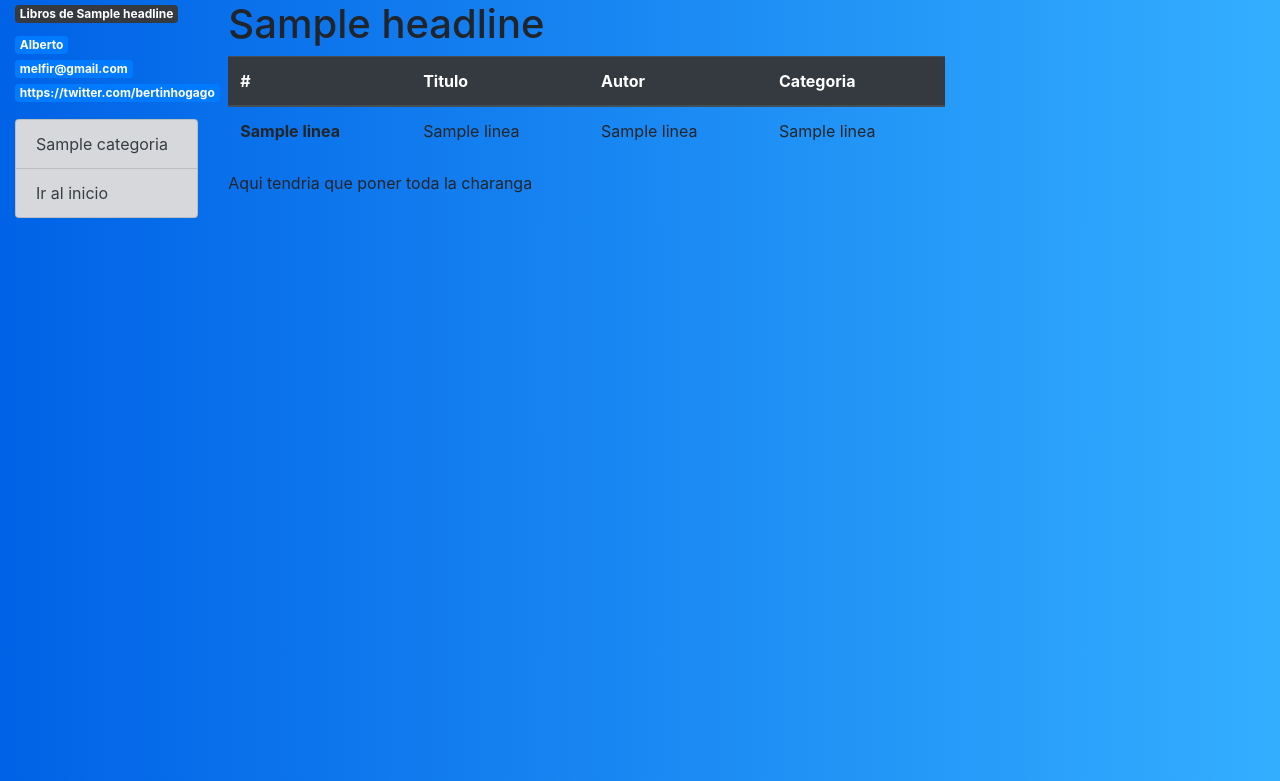
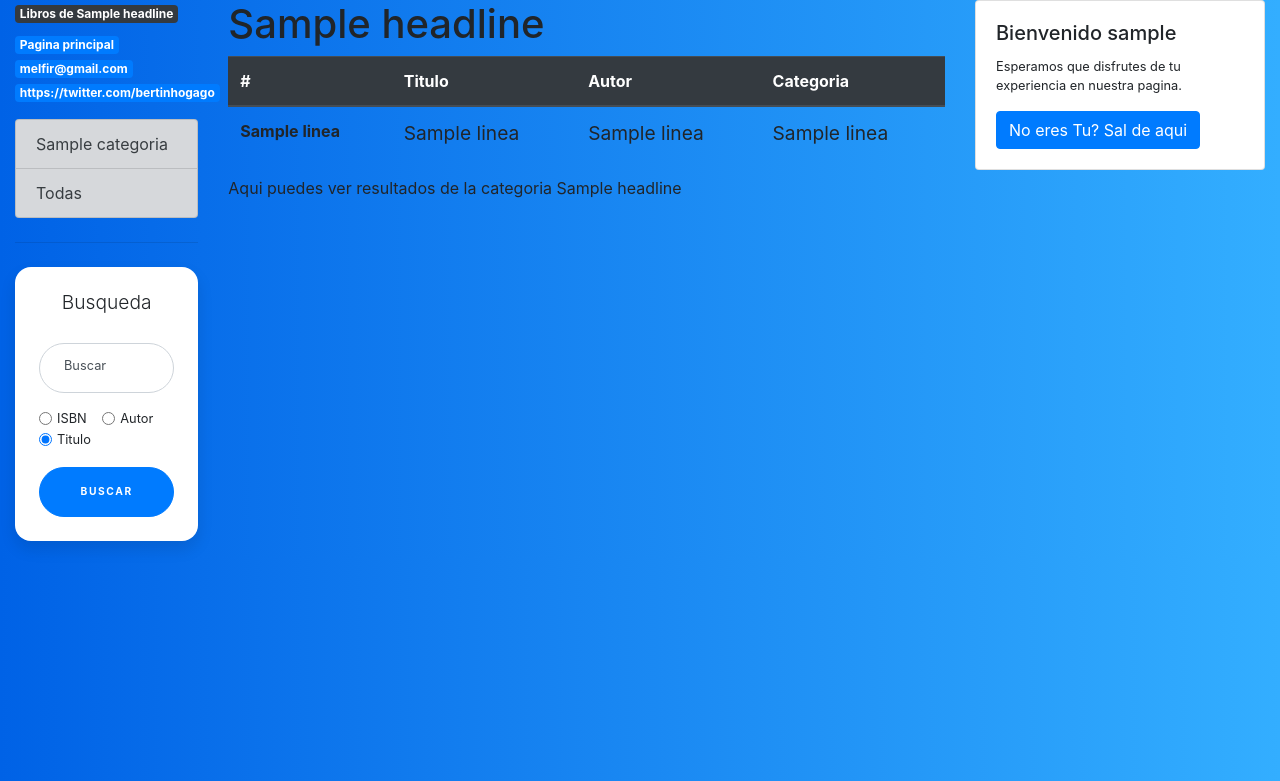
Before and after one commit to AlbertoBoschVigo/project1, a Flask app: template templates/contenido.html in a window 1280 px wide. Shown: the top 781 px of the page. Run offline with Flask 2, Linux system fonts and the light colour scheme; the template is opened without the code that fills it: most values are stand-ins (such as "Sample title", 1, 10 or a date in 2020); parts of the project's set-up code (start-up, migrations or seed data) failed here and were passed over; some libraries are stand-ins or nearby versions.

Commit message:
mejorada busqueda

```diff
--- a/application.py
+++ b/application.py
@@ -35,13 +35,20 @@ for i in resultado:
 API_KEY = 'tNQIRdLGEby2aHaiZXtgQ'
 #res = requests.get("https://www.goodreads.com/book/review_counts.json", params={"key": API_KEY, "isbns": "9781632168146"})
 #print(res.json())
-paginaActual = ''
 
-def generarTabla(modo = 'index', filas = 12):
+
+def generarTabla(modo = 'index', filas = 12, buscar = False , columna = 'title'):
     if modo == 'index':
-        query = f"select *  from libros limit { filas };"
+        if buscar:
+            query = f"select *  from libros where { columna } LIKE '%{ buscar }%' limit { filas };"
+        else:
+            query = f"select *  from libros limit { filas };"
     else:
-        query = f"select * from libros where categoria like '{ modo }' limit { filas };"
+        if buscar:
+            query = f"select *  from libros where categoria like '{ modo }' and { columna } LIKE '%{ buscar }%' limit { filas };"
+        else:
+            query = f"select * from libros where categoria like '{ modo }' limit { filas };"
+
     #print(query)
     resultado = conexion.consulta(query)
     #print(resultado)
@@ -53,36 +60,48 @@ def comprobarUsuario():
     resultado = conexion.consulta(query)
     if resultado and session['user_id'] == resultado[0][1] and session['user_pass'] == resultado[0][2]:
         session['logueado'] = True
+    else:
+        session['logueado'] = False
+        session['user_id'] = False
+
+def gestionSesion(pagina):
+    if session.get('logueado') is None:
+        session['logueado'] = False
+        session['user_id'] = False
+    session['paginaActual']= pagina
+    if pagina == 'index':
+        session.pop('categoria', None)
+
 
 @app.route("/", methods = ['GET', 'POST'])
 def index():
-    paginaActual = 'index'
-    if session.get('logueado') is None:
-        session['logueado'] = False
-    resultado = generarTabla()
-    if session['logueado']:
-        estadoLogin = session['user_id']
+    gestionSesion('index')
+    if session.get('cadenaBusqueda') is None:
+        resultado = generarTabla()
     else:
-        estadoLogin = False
-    return render_template('index.html', headline = headline, listaCategorias = listaCategorias, resultado = resultado, estadoLogin = estadoLogin)
+        resultado = generarTabla(modo = 'index', filas = 5, buscar = session['cadenaBusqueda'], columna = session['eleccion'])
+        session.pop('cadenaBusqueda', None)
+    return render_template('index.html', headline = headline, listaCategorias = listaCategorias, resultado = resultado, estadoLogin = session['user_id'])
 
 @app.route("/<string:categoria>")
 def contenido(categoria):
-    paginaActual = categoria
-    if session.get('logueado') is None:
-        session['logueado'] = False
-
-    resultado = generarTabla(modo = categoria, filas = 10)
+    gestionSesion('contenido')
+    if session.get('cadenaBusqueda') is None:
+        resultado = generarTabla(modo = categoria, filas = 10)
+    else:
+        resultado = generarTabla(modo = categoria, filas = 10, buscar = session['cadenaBusqueda'], columna = session['eleccion'])
     if categoria not in listaCategorias:
         return render_template('default_error.html', headline = f'La categoria "{ categoria } no existe')
-    return render_template('contenido.html', headline = categoria, listaCategorias = listaCategorias, resultado = resultado)
+        session.pop('cadenaBusqueda', None)
+    session['categoria'] = categoria
+    return render_template('contenido.html', headline = categoria, listaCategorias = listaCategorias, resultado = resultado, estadoLogin = session['user_id'])
 
 @app.route("/login", methods = ['GET', 'POST'])
 def login():
+    session['paginaActual']= 'login'
     if session.get('logueado') is None:
         session['logueado'] = False
     if request.method == 'POST':
-        data = request.json
         if 'inputEmail' in request.form and 'inputPassword' in request.form:
             session['user_id'] = request.form['inputEmail']
             session['user_pass'] = request.form['inputPassword']
@@ -91,20 +110,27 @@ def login():
         return redirect(url_for('index'))
         #resultado = generarTabla()
         #return render_template('index.html', headline = headline, listaCategorias = listaCategorias, resultado = resultado)
-
     else:
-        paginaActual = 'login'
         if session['logueado']:
            return redirect(url_for('index'))
         return render_template('login.html')
 
 @app.route('/logout')
 def logout():
-    print('pre')
-    for key, value in session.items():
-        print(key,value)
     session.clear()
-    print('post')
-    for key, value in session.items():
-        print(key,value)
     return redirect(url_for('index'))
+
+@app.route('/buscar', methods = ['POST'])
+def buscar():
+    #print(session['paginaActual'])
+    if 'inputBuscar' in request.form:
+        eleccion = request.form['inlineRadioOptions']
+        #print(eleccion)
+        session['eleccion'] = eleccion
+        cadena = request.form['inputBuscar']
+        #print(cadena)
+        session['cadenaBusqueda'] = cadena
+        if session['paginaActual'] == 'index':
+            return redirect(url_for(session['paginaActual']))
+        else:
+            return redirect(url_for('contenido', categoria = session['categoria']))
--- a/static/css/login_style.css
+++ b/static/css/login_style.css
@@ -14,16 +14,13 @@ ul {
 a {
   color: #272727;
 }
-#pieDerecho{
+li, td{
+  font-size: 1.2rem;
+}
+.pieDerecho{
   position: fixed;
   bottom: 0;
   right: 0;
-  width: 150px;
-  border: 2px solid rgb(43, 39, 26);
-  border-radius: 10px;
-  padding: 5px;
-  text-align: center;
-  font-size: 9px;
 }
 
 .card-signin {
@@ -33,13 +30,13 @@ a {
 }
 
 .card-signin .card-title {
-  margin-bottom: 2rem;
+  margin-bottom: 1.8rem;
   font-weight: 300;
-  font-size: 1.5rem;
+  font-size: 1.2rem;
 }
 
 .card-signin .card-body {
-  padding: 2rem;
+  padding: 1.5rem;
 }
 
 .form-signin {
--- a/templates/contenido.html
+++ b/templates/contenido.html
@@ -8,12 +8,12 @@
     <div class="list-group">
             {% for categoria in listaCategorias %}
                 {% if categoria == headline %}
-                    <a href = "{{ url_for('contenido', categoria = categoria) }}" class="list-group-item list-group-item-action list-group-item-success">{{ categoria }}</a>
+                    <a href = "{{ url_for('contenido', categoria = categoria) }}" class="list-group-item list-group-item-action list-group-item-primary">{{ categoria }}</a>
                 {% else %}
                     <a href = "{{ url_for('contenido', categoria = categoria) }}" class="list-group-item list-group-item-action list-group-item-secondary">{{ categoria }}</a>
                 {% endif %}
             {% endfor %}
-            <a href="{{ url_for('index') }}" class="list-group-item list-group-item-action list-group-item-secondary">Ir al inicio</a></li>
+            <a href="{{ url_for('index') }}" class="list-group-item list-group-item-action list-group-item-secondary">Todas</a></li>
     </div>
 
 {% endblock navegacion %}
@@ -35,5 +35,20 @@
 {% endblock tabla %}
 
 {% block body %}
-<p> Aqui tendria que poner toda la charanga</p>
+<p> Aqui puedes ver resultados de la categoria {{ headline }}</p>
 {% endblock body %}
+
+{% block leftContent %}
+    {% if estadoLogin %}
+        <div class="card" style="font-size: 0.8rem;">
+            <div class="card-body">
+                <h5 class="card-title">Bienvenido {{ estadoLogin }}</h5>
+
+                <p class="card-text">Esperamos que disfrutes de tu experiencia en nuestra pagina.</p>
+                <a href="{{ url_for('logout') }}" class="btn btn-primary stretched-link">No eres Tu? Sal de aqui</a>
+            </div>
+        </div>
+    {% else %}
+        {% include 'miniLogin.html' %}
+    {% endif %}
+{% endblock leftContent %}
--- a/templates/login.html
+++ b/templates/login.html
@@ -4,7 +4,7 @@
         <link rel="stylesheet" href="https://stackpath.bootstrapcdn.com/bootstrap/4.4.1/css/bootstrap.min.css" integrity="sha384-Vkoo8x4CGsO3+Hhxv8T/Q5PaXtkKtu6ug5TOeNV6gBiFeWPGFN9MuhOf23Q9Ifjh" crossorigin="anonymous">
         <link rel= "stylesheet" type= "text/css" href= "{{ url_for('static',filename='css/login_style.css') }}">
         <!--script type=text/javascript src="{{url_for('static', filename='js/main.js') }}"></!--script>-->
-        <title>Mi pagina web</title>
+        <title>Alberto's Book Store</title>
     </head>
     <body>
     <div class="container">
--- a/templates/miniLogin.html
+++ b/templates/miniLogin.html
@@ -1,4 +1,4 @@
-<div class="card card-signin my-5">
+<div class="card card-signin my-5" style="font-size: 0.8rem;">
     <div class="card-body">
         <h5 class="card-title text-center">Sign In</h5>
         <form class="form-signin" action = "{{ url_for('login') }}" method="post">
@@ -17,7 +17,6 @@
                 <label class="custom-control-label" for="customCheck1">Remember password</label>
             </div>
             <button class="btn btn-lg btn-primary btn-block text-uppercase" type="submit">Sign in</button>
-            <hr class="my-4">
             <!--<button class="btn btn-lg btn-google btn-block text-uppercase" type="submit"><i class="fab fa-google mr-2"></i> Sign in with Google</button>
             <button class="btn btn-lg btn-facebook btn-block text-uppercase" type="submit"><i class="fab fa-facebook-f mr-2"></i> Sign in with Facebook</button>
             -->
--- a/templates/plantilla.html
+++ b/templates/plantilla.html
@@ -4,6 +4,8 @@
         <link rel="stylesheet" href="https://stackpath.bootstrapcdn.com/bootstrap/4.4.1/css/bootstrap.min.css" integrity="sha384-Vkoo8x4CGsO3+Hhxv8T/Q5PaXtkKtu6ug5TOeNV6gBiFeWPGFN9MuhOf23Q9Ifjh" crossorigin="anonymous">
         <!--<link rel= "stylesheet" type= "text/css" href= "{{ url_for('static',filename='css/mystyle.css') }}">-->
         <link rel= "stylesheet" type= "text/css" href= "{{ url_for('static',filename='css/login_style.css') }}">
+        <link rel="shortcut icon" href="{{ url_for('static', filename='favicon.ico') }}">
+        <link rel="stylesheet" href="https://cdnjs.cloudflare.com/ajax/libs/font-awesome/4.7.0/css/font-awesome.min.css">
         <!--script type=text/javascript src="{{url_for('static', filename='js/main.js') }}"></!--script>-->
         <title>Alberto's Book Store</title>
     </head>
@@ -14,7 +16,7 @@
                     <nav class="collapse d-md-block">
                         <header>
                             <h3 class="badge badge-dark">{% block headingA %}{% endblock headingA %}</h3>
-                            <p><a href="http://localhost:5000" class="badge badge-primary">Alberto</a><br>
+                            <p><a href="http://localhost:5000" class="badge badge-primary">Pagina principal</a><br>
                                 <a href="mailto:melfir@gmail.com" class="badge badge-primary">melfir@gmail.com</a><br>
                                 <a href="https://twitter.com/bertinhogago" class="badge badge-primary">https://twitter.com/bertinhogago</a>
                             </p>
@@ -37,8 +39,36 @@
                     <!--<p><button class="btn btn-primary" type="button" data-toggle="collapse" data-target="#multiCollapseExample" aria-expanded="true" aria-controls="multiCollapseExample">Desplegar Menu</button></p>-->
                     <!--<div class="collapse multi-collapse" id="multiCollapseExample">-->
                     <!--<button aria-controls="nav" aria-expanded="false" class="btn btn-sm collapsed d-md-none" data-target="aside > span" data-toggle="collapse">Menu</button>-->
+                    <hr class="my-4">
                     <button aria-controls="nav" aria-expanded="false" class="btn btn-primary collapsed d-md-none" data-target="aside > nav" data-toggle="collapse">Menu</button>
 
+                    <div class="card card-signin my-3" style="font-size: 0.8rem;">
+                        <div class="card-body">
+                            <h6 class="card-title text-center">Busqueda</h6>
+                            <form class="form-signin" action = "{{ url_for('buscar') }}" method="post">
+                                <fieldset class="form-group">
+                                    <div class="form-label-group">
+                                        <input type="text" id="inputBuscar" name="inputBuscar" class="form-control" placeholder="Buscar" required>
+                                        <label for="inputBuscar">Buscar</label>
+                                    </div>
+
+                                    <div class="form-check form-check-inline">
+                                    <input class="form-check-input" type="radio" name="inlineRadioOptions" id="inlineRadio1" value="isbn">
+                                    <label class="form-check-label" for="inlineRadio1">ISBN</label>
+                                    </div>
+                                    <div class="form-check form-check-inline">
+                                    <input class="form-check-input" type="radio" name="inlineRadioOptions" id="inlineRadio2" value="author">
+                                    <label class="form-check-label" for="inlineRadio2">Autor</label>
+                                    </div>
+                                    <div class="form-check form-check-inline">
+                                    <input class="form-check-input" type="radio" name="inlineRadioOptions" id="inlineRadio3" value="title" checked>
+                                    <label class="form-check-label" for="inlineRadio3">Titulo</label>
+                                    </div>
+                                </fieldset>
+                                <button class="btn btn-lg btn-primary btn-block text-uppercase" type="submit">Buscar</button>
+                            </form>
+                        </div>
+                    </div>
 
                 </aside>
 
@@ -67,22 +97,16 @@
                     </div>
 
 
-                    <div>
-                        {% block foot %}
-                        {% endblock foot %}
-
-                    </div>
 
                 </main>
                 <div class="col-sm-3 col-md-3 col-lg-3 mx-auto">
                     {% block leftContent %}
                     {% endblock leftContent %}
+                    <div class="fixed-bottom right"><span class="badge badge-dark">Hecho por Alberto @2019</span></div>
                 </div>
-
 
             </div>
         </div>
-        <div class="fixed-bottom"><span class="badge badge-dark">Hecho por Alberto @2019</span></div>
         <!--<h6 id="pieDerecho">Hecho por Alberto @2019</h6>-->
         <script src="https://code.jquery.com/jquery-3.4.1.slim.min.js" integrity="sha384-J6qa4849blE2+poT4WnyKhv5vZF5SrPo0iEjwBvKU7imGFAV0wwj1yYfoRSJoZ+n" crossorigin="anonymous"></script>
         <script src="https://cdn.jsdelivr.net/npm/popper.js@1.16.0/dist/umd/popper.min.js" integrity="sha384-Q6E9RHvbIyZFJoft+2mJbHaEWldlvI9IOYy5n3zV9zzTtmI3UksdQRVvoxMfooAo" crossorigin="anonymous"></script>
```
Also changed, not shown: templates/index.html (+14 -7 lines), static/favicon.ico (added).
